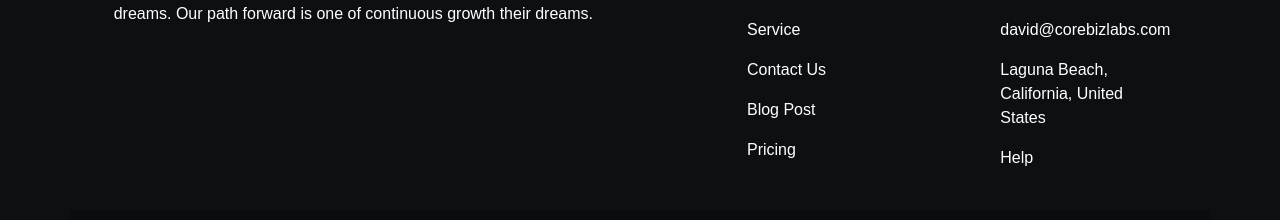
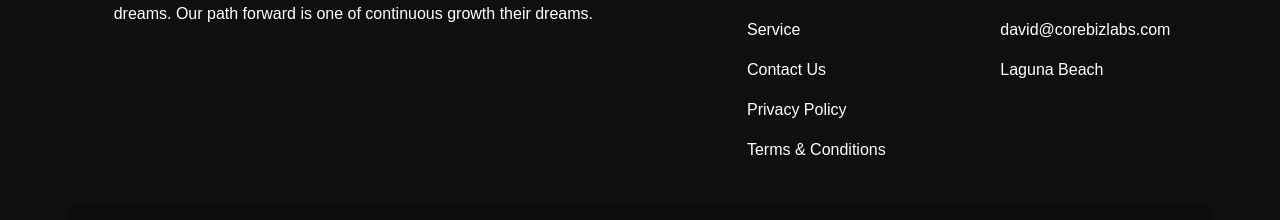
Before and after one commit to Zeeshanprojects/Corebizlabs, a React (Vite) app in the folder corebizlabs/: page /contact in a window 1280 px wide. Shown: the part 1609-1829 px from the top of the page. Built offline with nearby package versions, Linux system fonts and the light colour scheme; a web font is replaced by a local one.

Commit message:
code-updated

```diff
--- a/corebizlabs/src/Components/Footer.jsx
+++ b/corebizlabs/src/Components/Footer.jsx
@@ -66,12 +66,12 @@ export default function Footer() {
                   </p>
                   <p>
                     <a href="#!" className="text-white">
-                      Blog Post
+                    Privacy Policy
                     </a>
                   </p>
                   <p>
                     <a href="#!" className="text-white">
-                      Pricing
+                    Terms & Conditions
                     </a>
                   </p>
                 </div>
@@ -100,15 +100,10 @@ export default function Footer() {
                   </p>
                   <p>
                     <a href="#!" className="text-white">
-                      Laguna Beach, California,
-United States
+                      Laguna Beach
                     </a>
                   </p>
-                  <p>
-                    <a href="#!" className="text-white">
-                      Help
-                    </a>
-                  </p>
+
                 </div>
                 {/* Grid column */}
                 {/* Grid column */}
```
